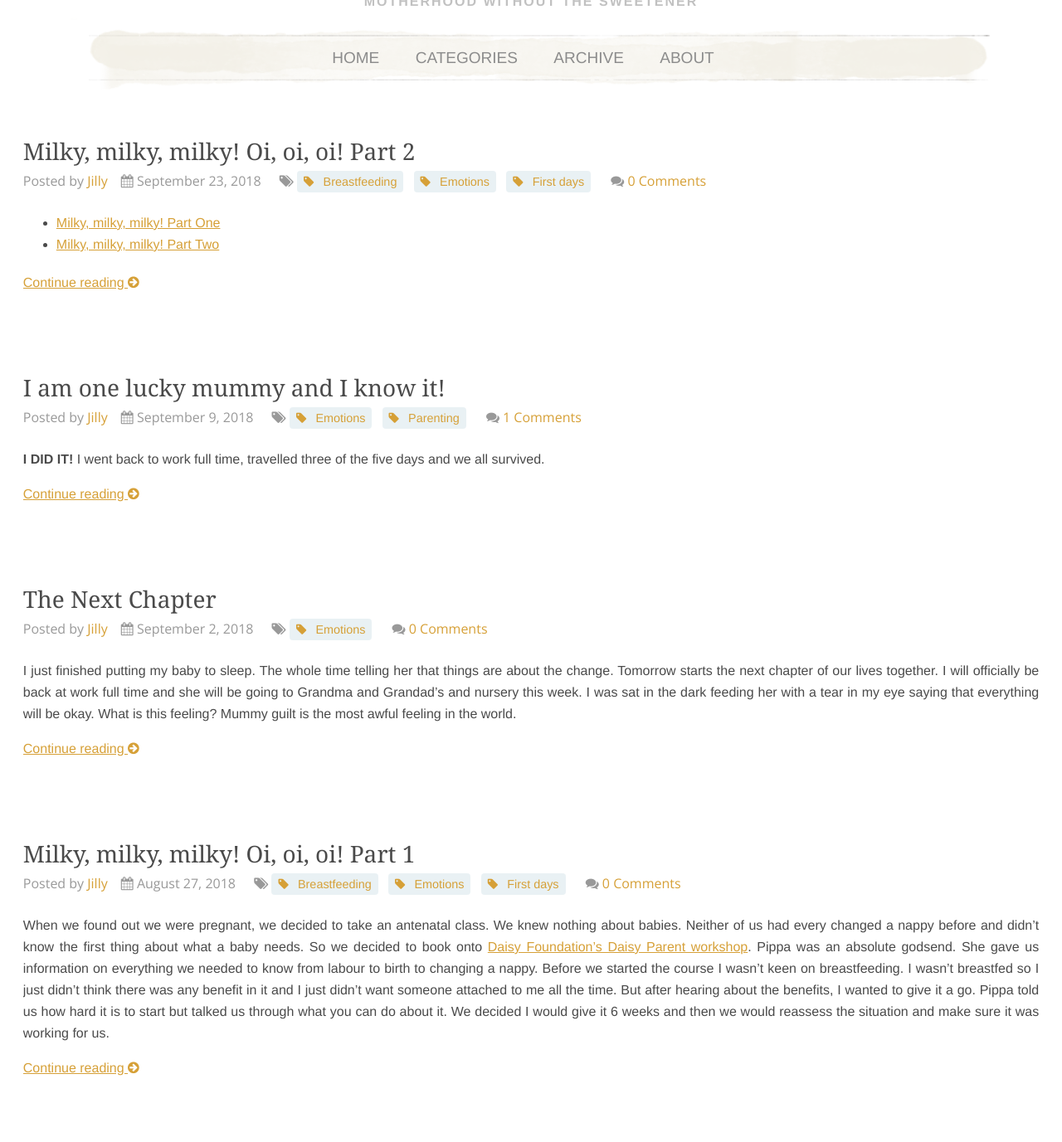
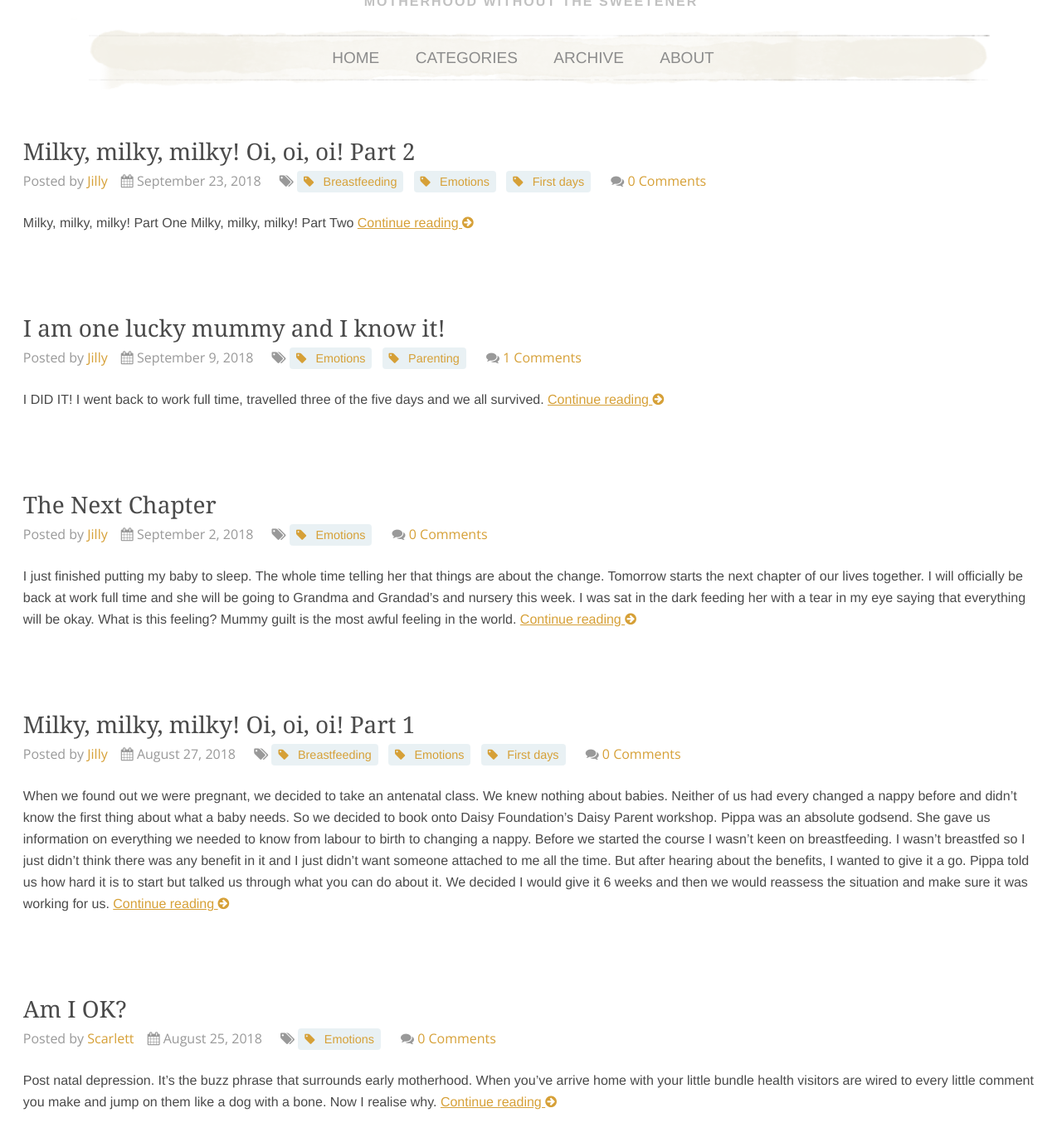
Before and after one commit to apinchofsalt/apinchofsalt.github.io, a Jekyll site: the page built from index.html, in a window 1280 px wide and 1400 px high, scrolled down 283 px. Shown: the top 1377 px of the window at 83% size. Built offline with Jekyll 4.4.1, drawn with Linux system fonts in a browser that asks for light colours; nearby versions of some CDN libraries; the list of posts is cut into pages by our own code; some of the changed text lies outside the part shown.

Commit message:
Update article.html

```diff
--- a/_includes/article.html
+++ b/_includes/article.html
@@ -33,7 +33,7 @@
 																					<div class="post-content">
 																						<div class="entry-content" itemprop="articleBody">
 																							{% if index %}
-																								{{ thePost.excerpt }}
+																								{{ thePost.excerpt | strip_html }}
 																								<a href="{{ post.url }}" class="more-link">{{ site.excerpt_link }}
 																									<i aria-hidden="true" class="fa fa-arrow-circle-right"></i>
 																								</a>
```
